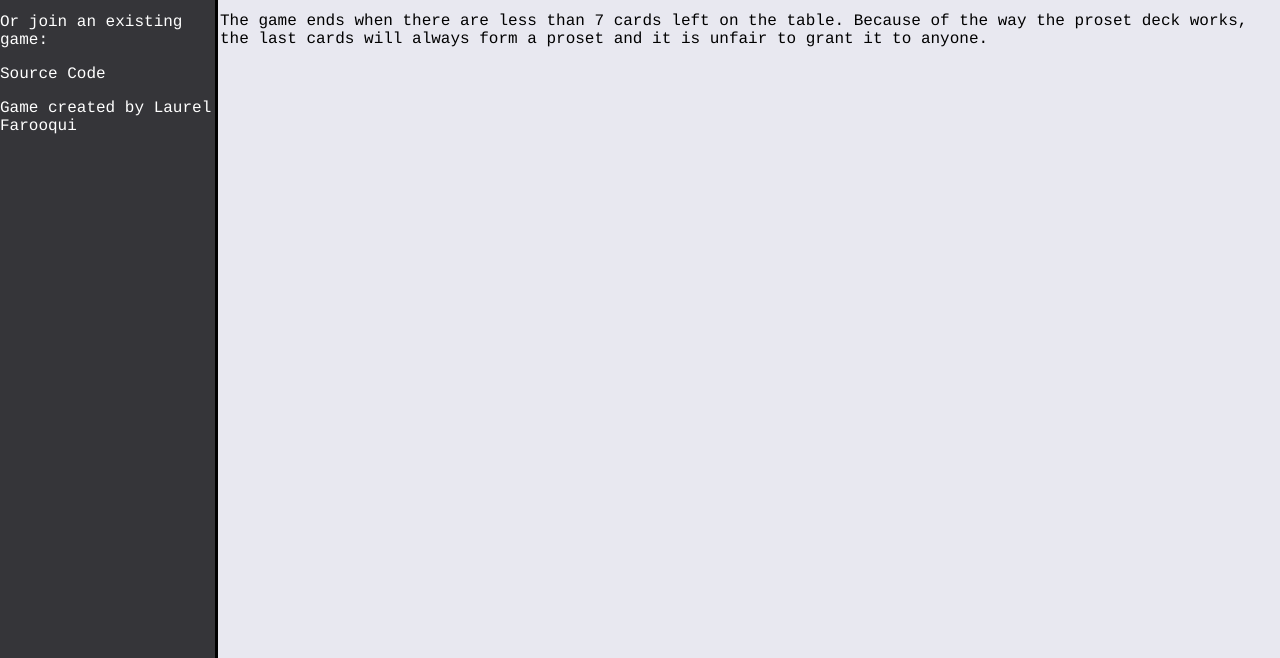
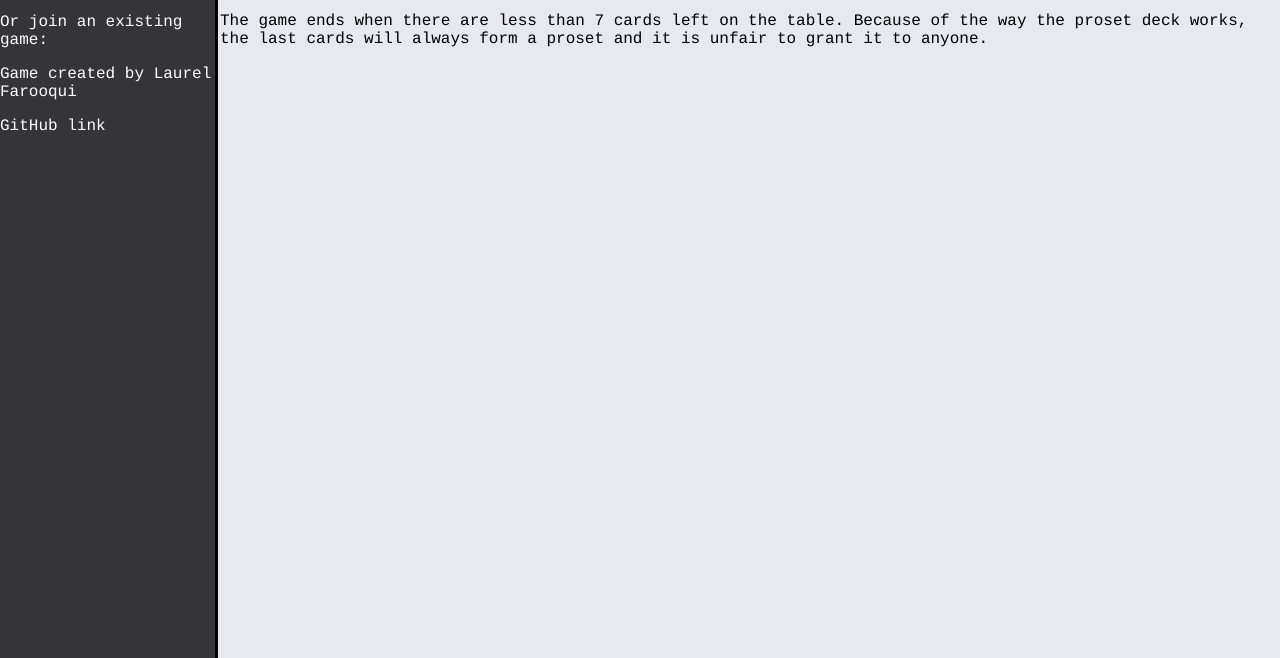
Before and after one commit to Watermelon876/MultiplayerProset, a plain HTML site: page start.html in a window 1280 px wide. Shown: the part 142-800 px from the top of the page. Drawn offline with Linux system fonts and the light colour scheme; files that its build step writes are made by us from their sources; a script that the page names is missing; files whose address does not match are found by name.

Commit message:
Attempt 2 at going back to a working state
Revert "Added GitHub link to the start page"

This reverts commit 1c0674ca548885122736d08ed7f8d5863ac8cf9c.

```diff
--- a/start.html
+++ b/start.html
@@ -16,8 +16,8 @@
                 <ul id="gamesList">
                 </ul>
             </div>
-            <a href="https://github.com/Watermelon876/MultiplayerProset">Source Code</a>
             <p>Game created by Laurel Farooqui</p>
+            <a="https://github.com/Watermelon876/MultiplayerProset">GitHub link</a>
         </div>
         <div id="rules">
             <p> Welcome to Multiplayer Proset. On the left, you can start a new game or join an existing game.</p>
```
